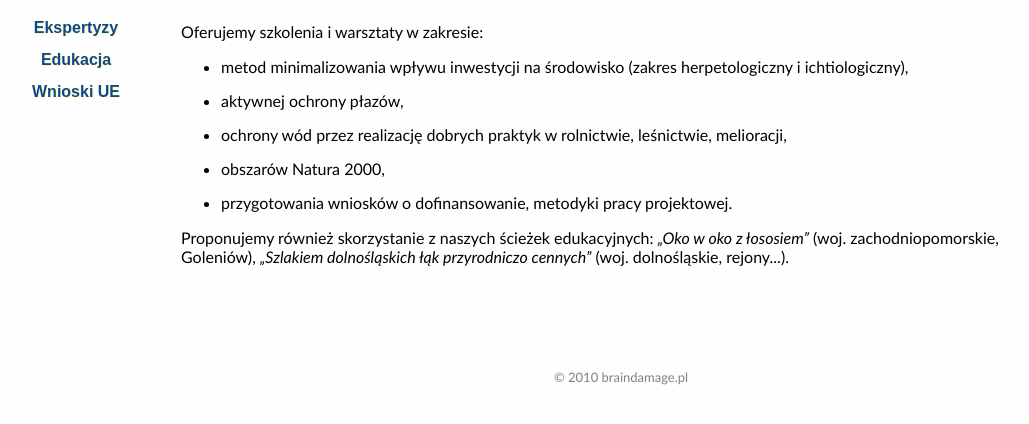
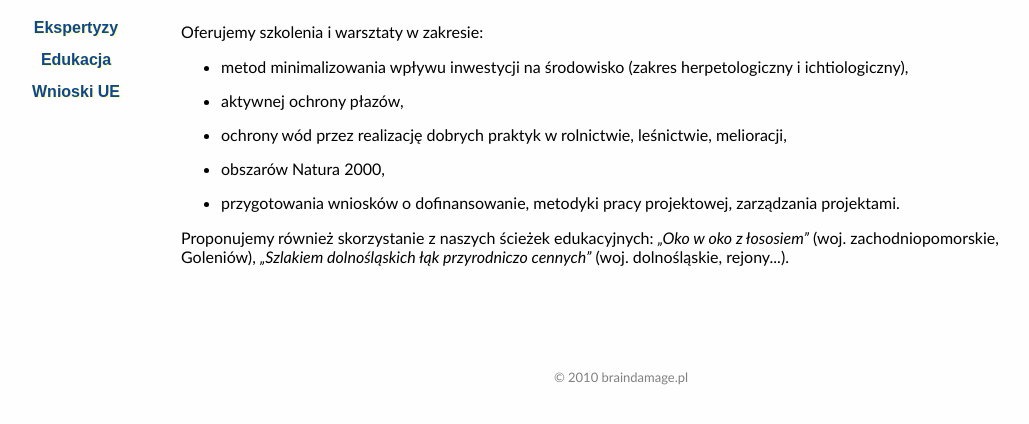
Before and after one commit to flojdek/lacerta, a Python web app: template oferta/templates/edukacja.html in a window 1280 px wide. Shown: the part 201-625 px from the top of the page, without its empty margins (19-1048 px from the left). Run offline with Jinja, Linux system fonts and the light colour scheme; the template is opened without the code that fills it, so the values that code supplies are empty.

Commit message:
dodane "zarządzania projektami"

```diff
--- a/oferta/templates/edukacja.html
+++ b/oferta/templates/edukacja.html
@@ -9,7 +9,7 @@
 <li>aktywnej ochrony płazów,</li>
 <li>ochrony wód przez realizację dobrych praktyk w rolnictwie, leśnictwie, melioracji,</li>
 <li>obszarów Natura 2000,</li>
-<li>przygotowania wniosków o dofinansowanie, metodyki pracy projektowej.</li>
+<li>przygotowania wniosków o dofinansowanie, metodyki pracy projektowej, zarządzania projektami.</li>
 </ul>
 
 <p>Proponujemy również skorzystanie z naszych ścieżek edukacyjnych: <em>„Oko w oko z łososiem”</em> (woj. zachodniopomorskie, Goleniów),
```
